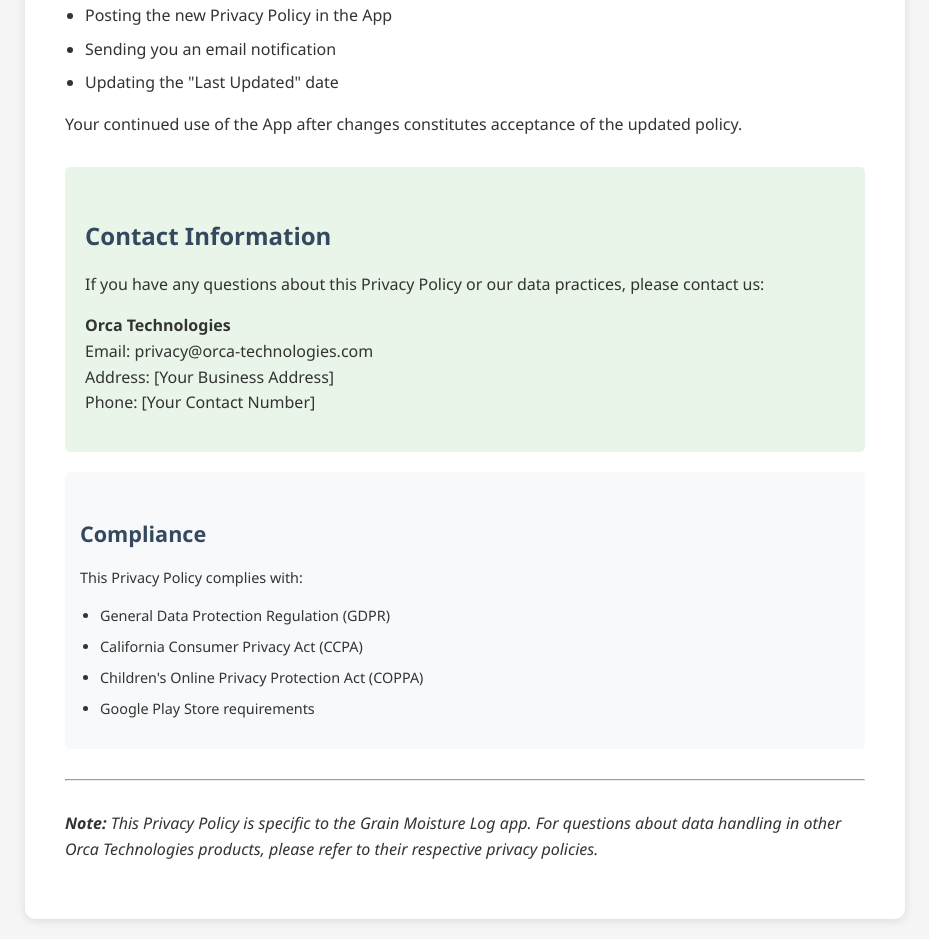
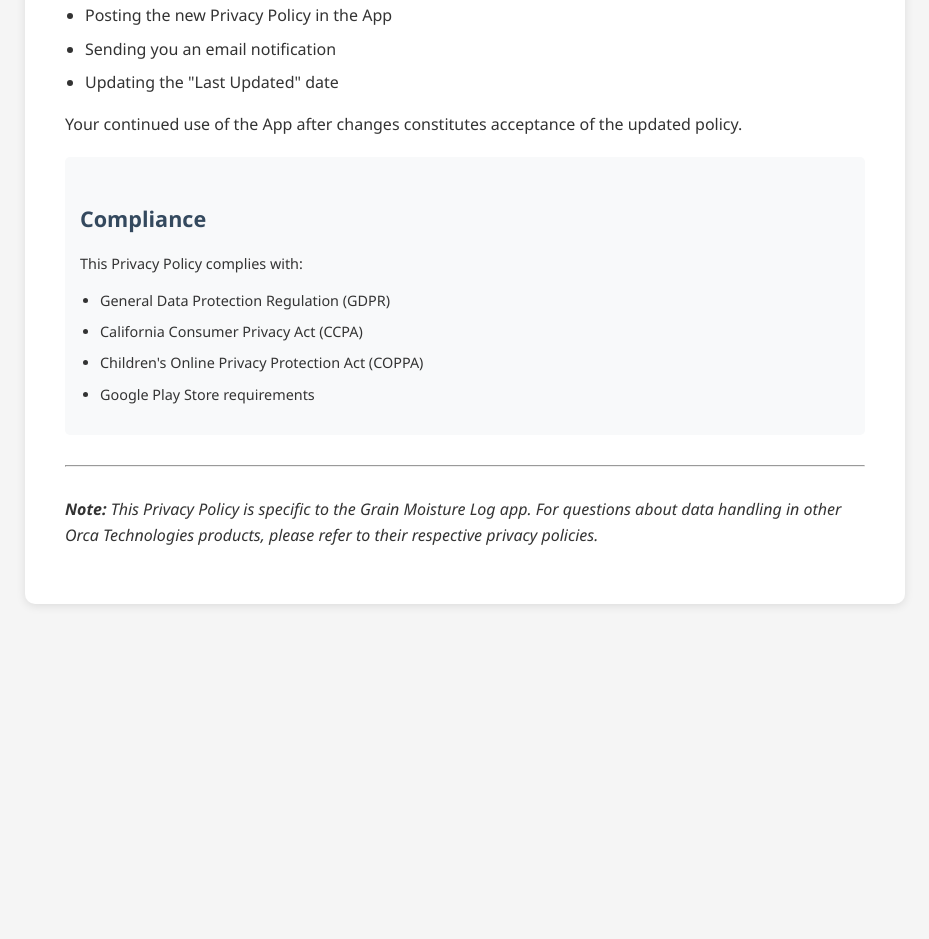
Before and after one commit to rohit-arctano/grain-moisture-log-privacy, a plain HTML site: page index.html in a window 1280 px wide. Shown: the part 3995-4934 px from the top of the page, without its empty margins (175-1104 px from the left). After the commit the page ends 4619 px from the top, so only its background shows below. Drawn offline with Linux system fonts and the light colour scheme.

Commit message:
remove the contact information

```diff
--- a/index.html
+++ b/index.html
@@ -226,14 +226,7 @@
         </ul>
         <p>Your continued use of the App after changes constitutes acceptance of the updated policy.</p>
 
-        <div class="contact-info">
-            <h2>Contact Information</h2>
-            <p>If you have any questions about this Privacy Policy or our data practices, please contact us:</p>
-            <p><strong>Orca Technologies</strong><br>
-            Email: privacy@orca-technologies.com<br>
-            Address: [Your Business Address]<br>
-            Phone: [Your Contact Number]</p>
-        </div>
+
 
         <div class="compliance">
             <h2>Compliance</h2>
```
